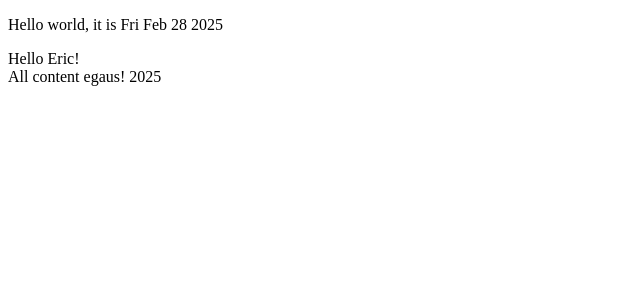
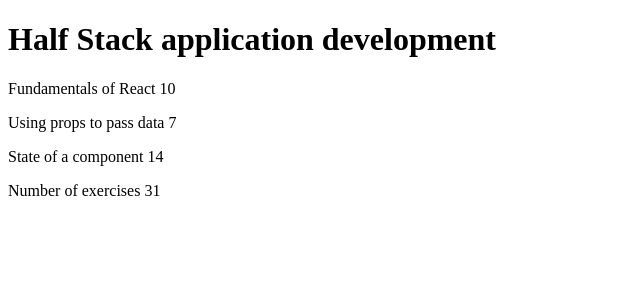
Before and after one commit to eric-g/react_tutorial, a React (Vite) app: page / in a window 1280 px wide. Shown: the top 300 px of the page, without its empty margins (0-640 px from the left). Built offline with nearby package versions, Linux system fonts and the light colour scheme.

Commit message:
Exercise 1.1

```diff
--- a/src/App.jsx
+++ b/src/App.jsx
@@ -1,25 +1,38 @@
-const Hello = (props) => {
-  console.log(props)
-  return (
-    <div>Hello {props.name}</div>
-  )
+const Header = (props) => {
+
 }
 
-const Footer = (props) => {
-  return (
-    <div>All content egaus! {props.date}</div>
-  )
+const Content = () => {
+
+}
+
+const Total = () => {
+
 }
 
 const App = () => {
-  const now = new Date()
-  const name = "Eric!"
+  const course = 'Half Stack application development'
+  const part1 = 'Fundamentals of React'
+  const exercises1 = 10
+  const part2 = 'Using props to pass data'
+  const exercises2 = 7
+  const part3 = 'State of a component'
+  const exercises3 = 14
+
   return (
-    <>
-      <p>Hello world, it is {now.toDateString()}</p>
-      <Hello name={name} />
-      <Footer date={now.getFullYear()} />
-    </>
+    <div>
+      <h1>{course}</h1>
+      <p>
+        {part1} {exercises1}
+      </p>
+      <p>
+        {part2} {exercises2}
+      </p>
+      <p>
+        {part3} {exercises3}
+      </p>
+      <p>Number of exercises {exercises1 + exercises2 + exercises3}</p>
+    </div>
   )
 }
 
```
